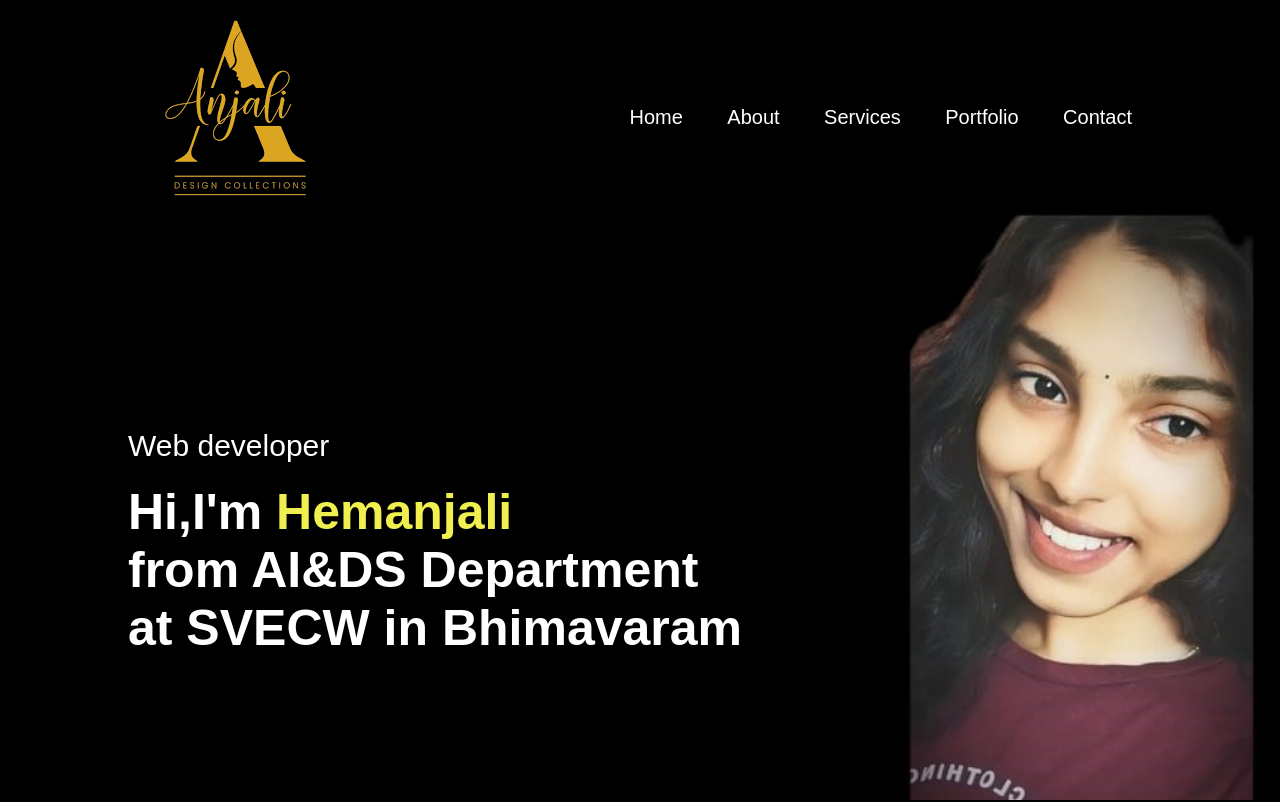
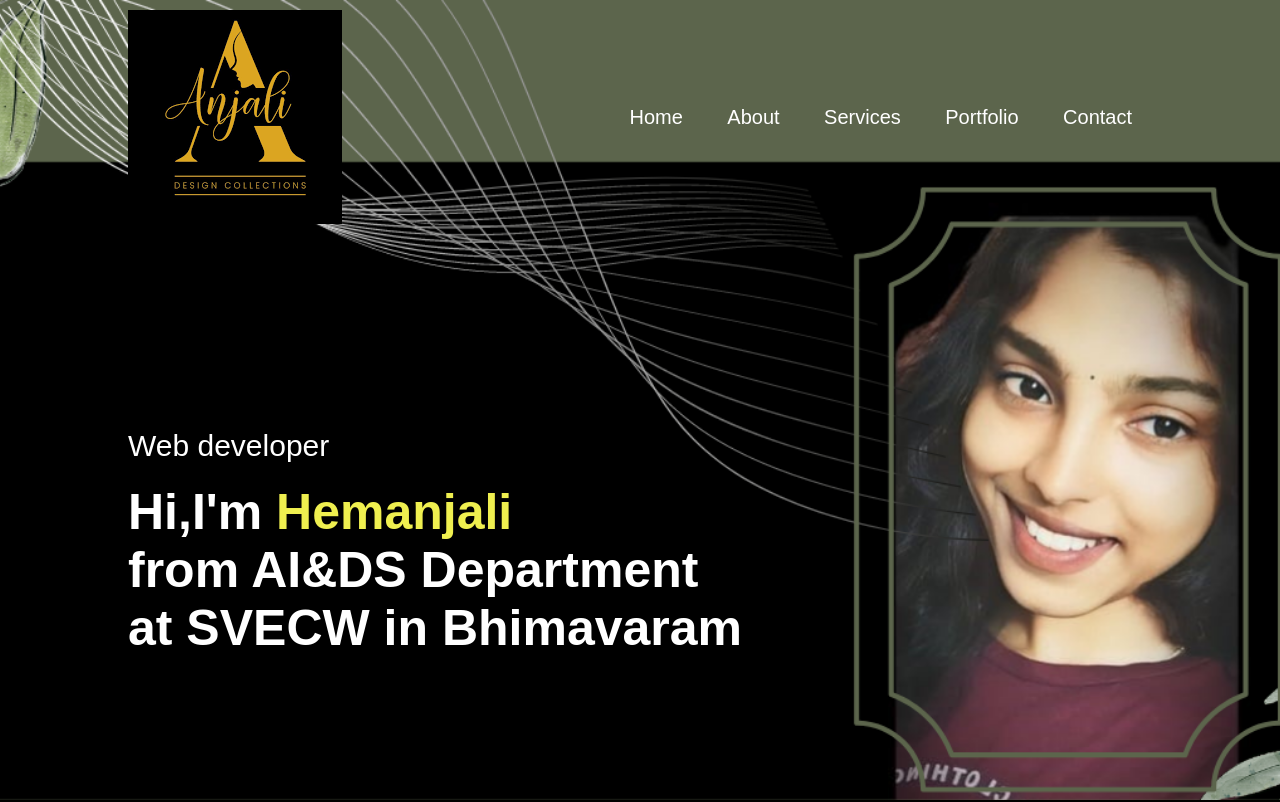
Before and after one commit to saridehemanjali/anjali_portfolio, a plain HTML site: page index.html in a window 1280 px wide. Shown: the top 802 px of the page. Drawn offline with Linux system fonts and the light colour scheme.

Commit message:
Update style.css

```diff
--- a/style.css
+++ b/style.css
@@ -11,7 +11,7 @@ body{
 #header {
     width: 100%;
     height: 100vh;
-    background-image: url(gan1.jpg);
+    background-image: url(gan.png);
     background-size: cover;
     background-position: center;
 }
```
